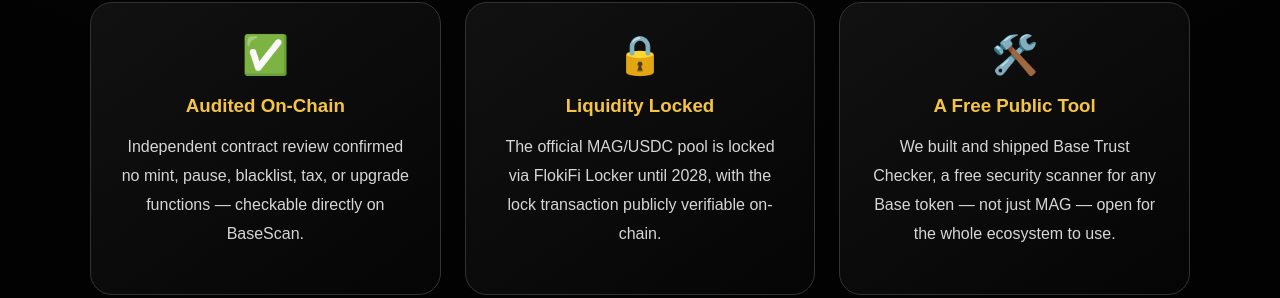
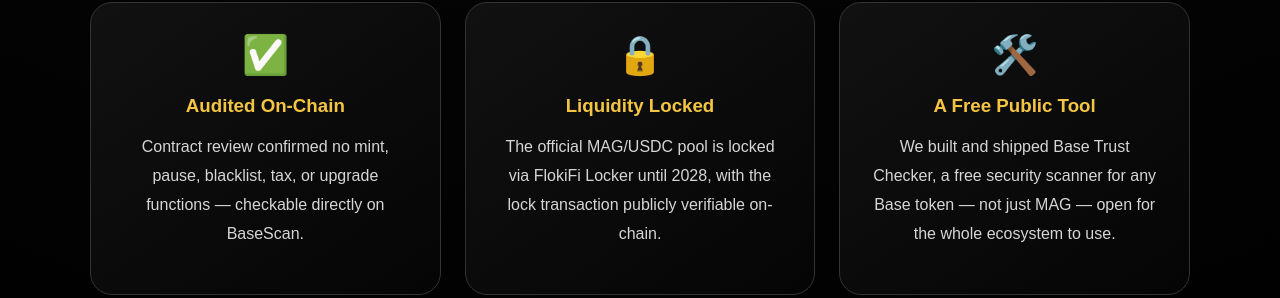
Before and after one commit to MAGZOWN/mag-coin-website, a Next.js app: page /about in a window 1280 px wide. Shown: the part 1391-1689 px from the top of the page. Built offline with nearby package versions, Linux system fonts and the light colour scheme.

Commit message:
Fix(about): remove "Independent" claim from Audited On-Chain proof card

```diff
--- a/app/components/AboutProof.tsx
+++ b/app/components/AboutProof.tsx
@@ -3,7 +3,7 @@ import type { CSSProperties } from "react";
 const proofPoints = [
   {
     title: "Audited On-Chain",
-    text: "Independent contract review confirmed no mint, pause, blacklist, tax, or upgrade functions — checkable directly on BaseScan.",
+    text: "Contract review confirmed no mint, pause, blacklist, tax, or upgrade functions — checkable directly on BaseScan.",
     icon: "✅",
     href: "/audit",
   },
@@ -40,9 +40,7 @@ export default function AboutProof() {
             className="cardHover"
           >
             <div style={styles.icon}>{item.icon}</div>
-
             <h3 style={styles.heading}>{item.title}</h3>
-
             <p style={styles.text}>{item.text}</p>
           </a>
         ))}
@@ -55,14 +53,12 @@ const styles: Record<string, CSSProperties> = {
   section: {
     marginTop: "50px",
   },
-
   title: {
     textAlign: "center",
     color: "#f5c542",
     fontSize: "32px",
     marginBottom: "12px",
   },
-
   intro: {
     textAlign: "center",
     color: "#a9a9a9",
@@ -71,13 +67,11 @@ const styles: Record<string, CSSProperties> = {
     margin: "0 auto 34px",
     lineHeight: "1.7",
   },
-
   grid: {
     display: "grid",
     gridTemplateColumns: "repeat(auto-fit,minmax(240px,1fr))",
     gap: "24px",
   },
-
   card: {
     display: "block",
     background:
@@ -89,17 +83,14 @@ const styles: Record<string, CSSProperties> = {
     color: "#e5e5e5",
     textDecoration: "none",
   },
-
   icon: {
     fontSize: "38px",
     marginBottom: "18px",
   },
-
   heading: {
     color: "#f5c542",
     marginBottom: "14px",
   },
-
   text: {
     lineHeight: "1.8",
     color: "#d6d6d6",
```
